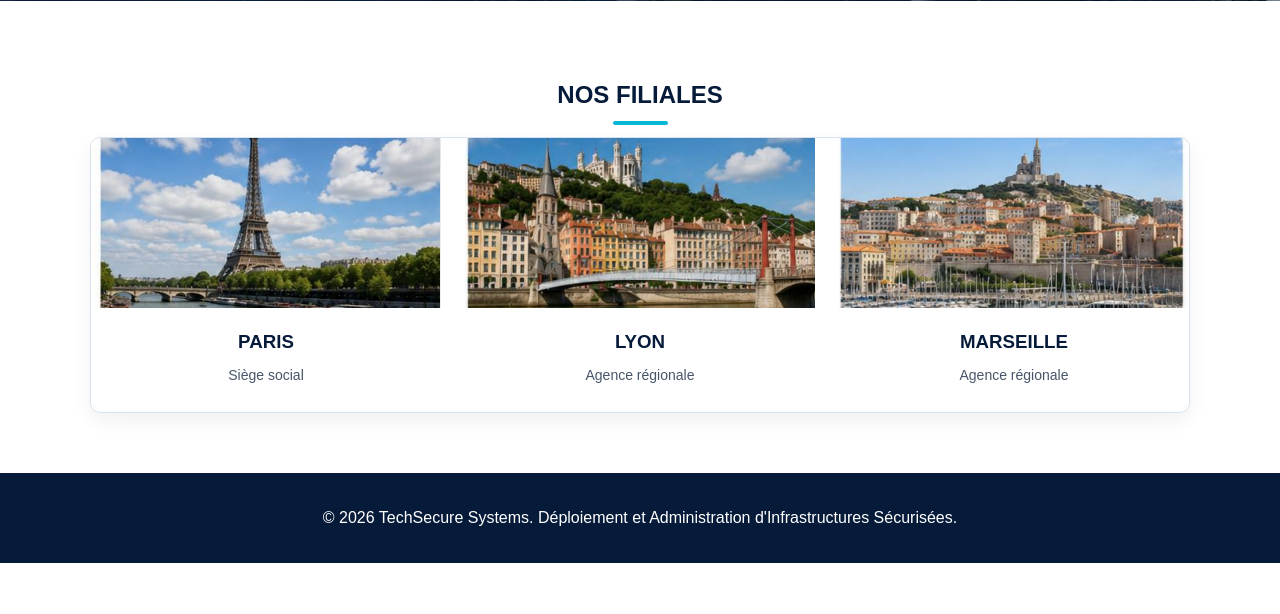
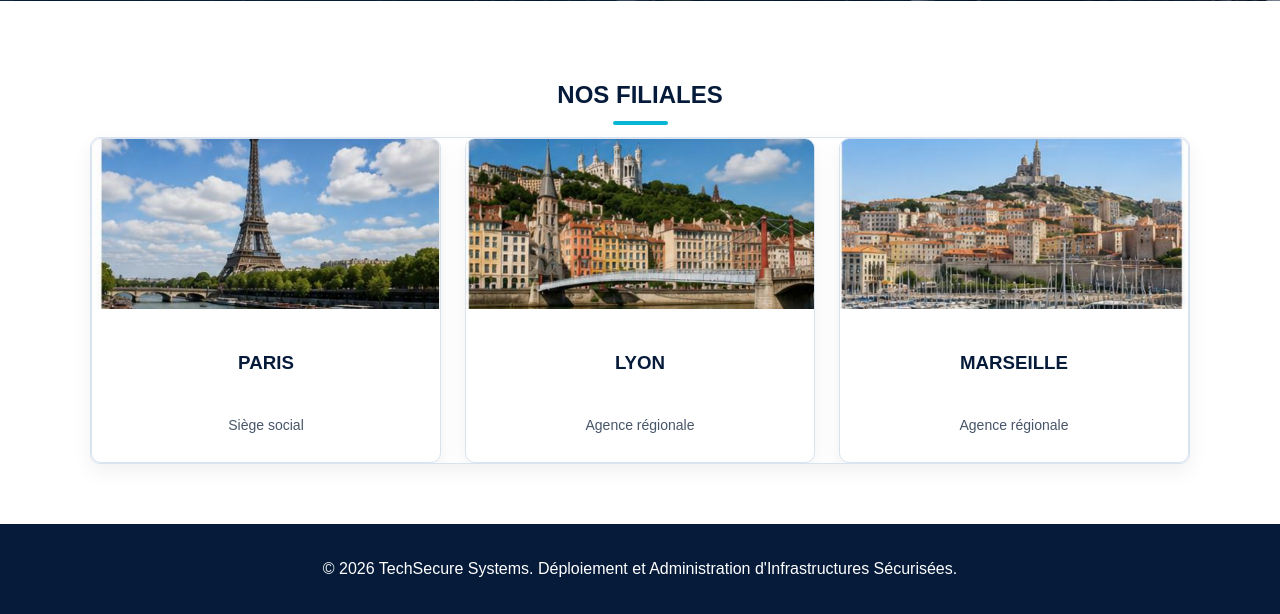
Before and after one commit to Flo466/TechSecure, a Flask app: page / in a window 1280 px wide. Shown: the part 512-1126 px from the top of the page. Before the commit the page ends 1075 px from the top, so only its background shows below. Run offline with Flask 3, Linux system fonts and the light colour scheme; some libraries are stand-ins or nearby versions.

Commit message:
fix: correct HTML structure for subsidiary cards in accueil.html

```diff
--- a/app/templates/accueil.html
+++ b/app/templates/accueil.html
@@ -14,21 +14,25 @@
     <h2>NOS FILIALES</h2>
 
     <div class="card three">
-        <div>
+
+        <div class="card">
             <img src="{{ url_for('static', filename='IMAGE/paris.jpg') }}" alt="Paris">
             <h3>PARIS</h3>
             <p>Siège social</p>
         </div>
-        <div>
+
+        <div class="card">
             <img src="{{ url_for('static', filename='IMAGE/lyon.jpg') }}" alt="Lyon">
             <h3>LYON</h3>
             <p>Agence régionale</p>
         </div>
-        <div>
+
+        <div class="card">
             <img src="{{ url_for('static', filename='IMAGE/marseille.jpg') }}" alt="Marseille">
             <h3>MARSEILLE</h3>
             <p>Agence régionale</p>
         </div>
+
     </div>
 </section>
 {% endblock %}
```
